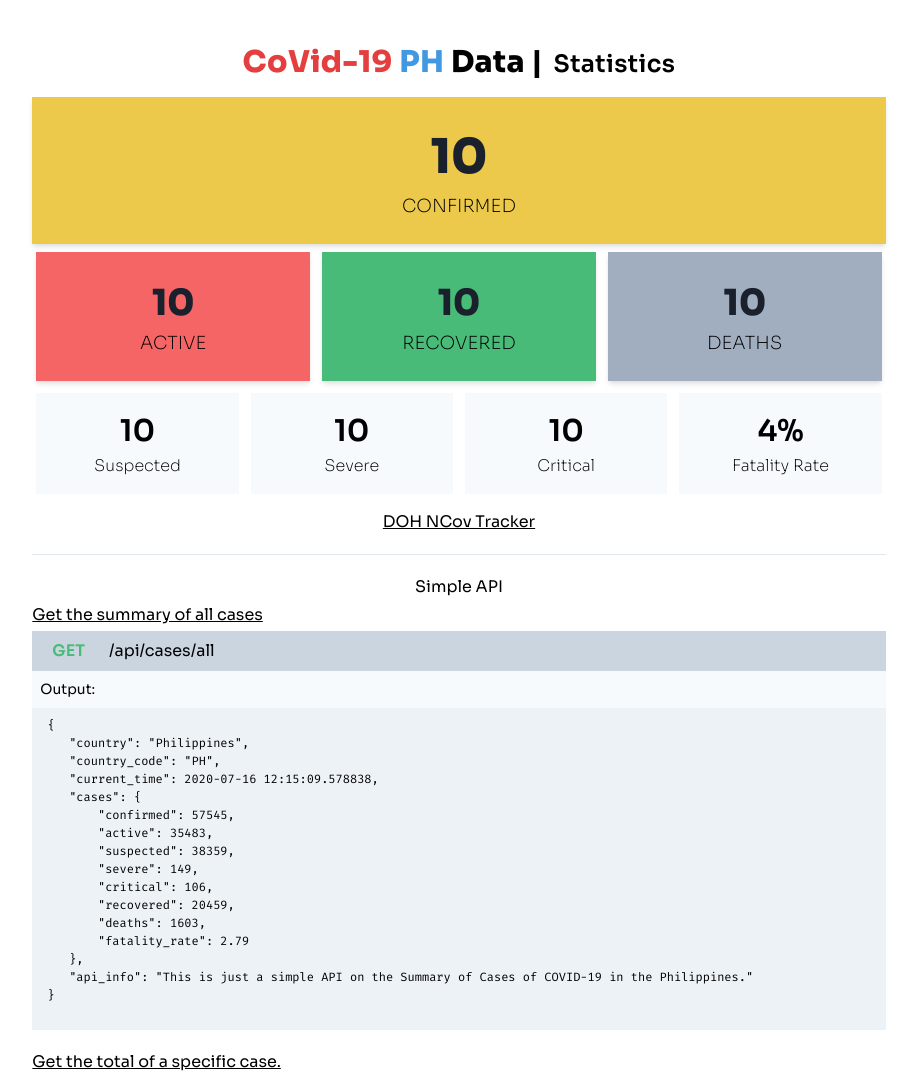
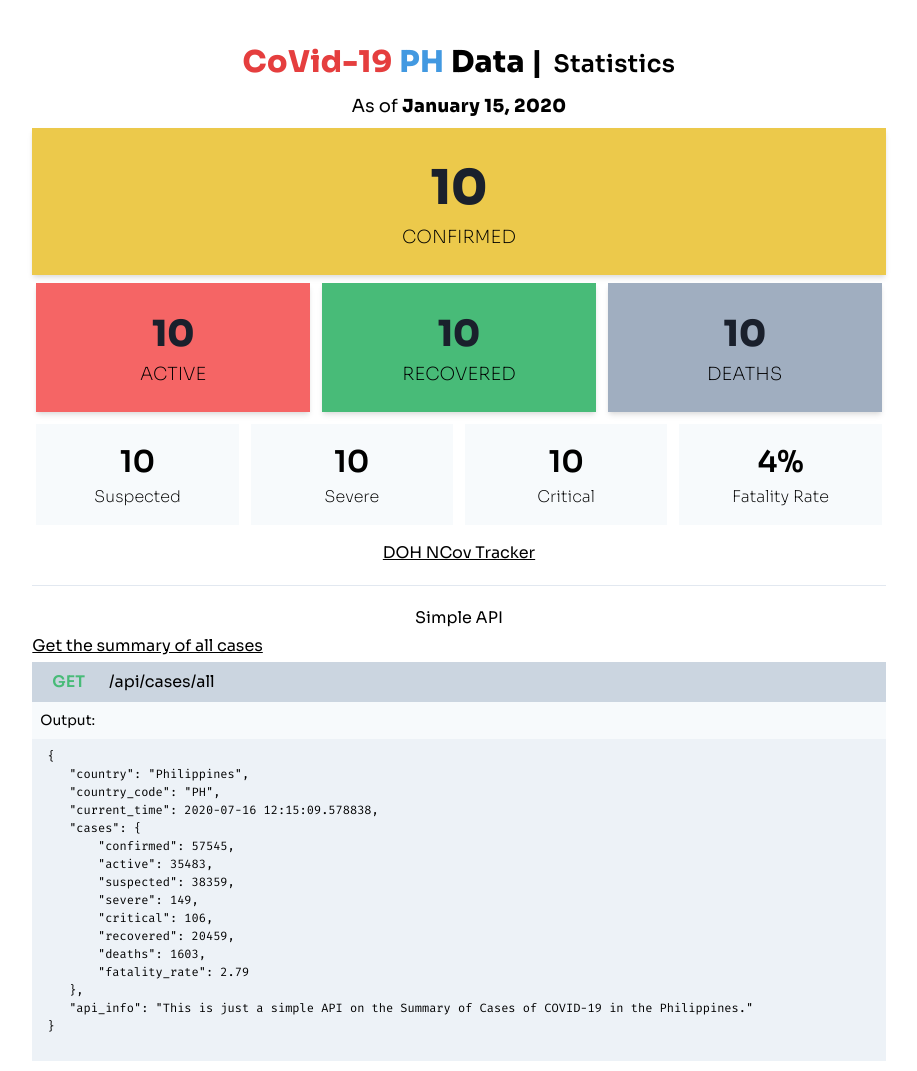
Before and after one commit to tbdsux/covid19ph-api, a Python web app: template templates/index.html in a window 1280 px wide. Shown: the top 1071 px of the page, without its empty margins (181-1098 px from the left). Run offline with Jinja, Linux system fonts and the light colour scheme; the template is opened without the code that fills it: most values are stand-ins (such as "Sample title", 1, 10 or a date in 2020); some libraries are stand-ins or nearby versions.

Commit message:
added current date in the html page

```diff
--- a/main.py
+++ b/main.py
@@ -33,7 +33,7 @@ def get_data():
 
 @app.get("/")
 async def root(request: Request, data: dict = Depends(get_data)):
-    return templates.TemplateResponse("index.html", {"request": request, "data": data})
+    return templates.TemplateResponse("index.html", {"request": request, "data": data, "datetime": datetime.now()})
 
 
 @app.get("/api/cases/{case_name}")
--- a/templates/index.html
+++ b/templates/index.html
@@ -16,7 +16,8 @@
     <div class="h-full w-11/12 md:w-5/6 lg:w-2/3 mx-auto my-10">
         <div class="text-center mx-auto">
             <h1 class="tracking-wide"><span class="text-3xl font-extrabold"><span class="text-red-600">CoVid-19</span> <span class="text-blue-500">PH</span> Data | </span><span class="text-2xl ml-1 font-semibold">Statistics</span></h1>
-            <div class="mt-3">
+            <p class="mt-2 text-lg">As of  <span class="font-bold tracking-wide">{{ datetime.strftime("%B %d, %Y") }}</span></p>
+            <div class="mt-2">
                 <!-- confirmed cases -->
                 <div class="bg-yellow-500 px-4 py-6 shadow-md">
                     <h2 class="text-5xl font-extrabold text-gray-900">{{ "{:,}".format(data['confirmed']).replace(',', ', ') }}</h2>
```
